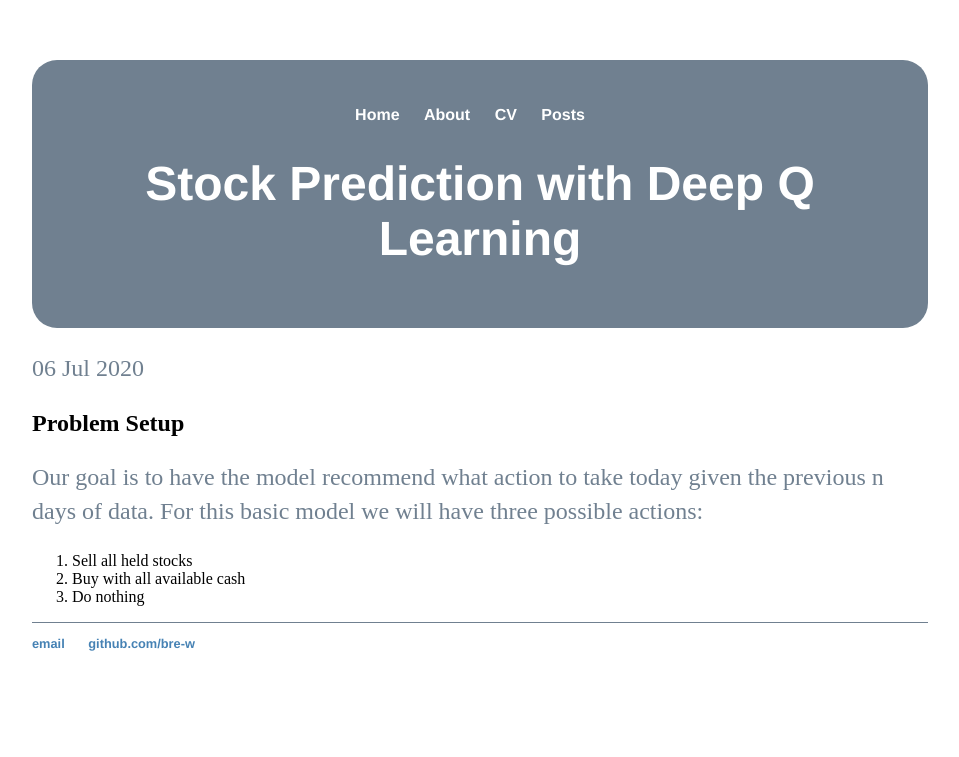
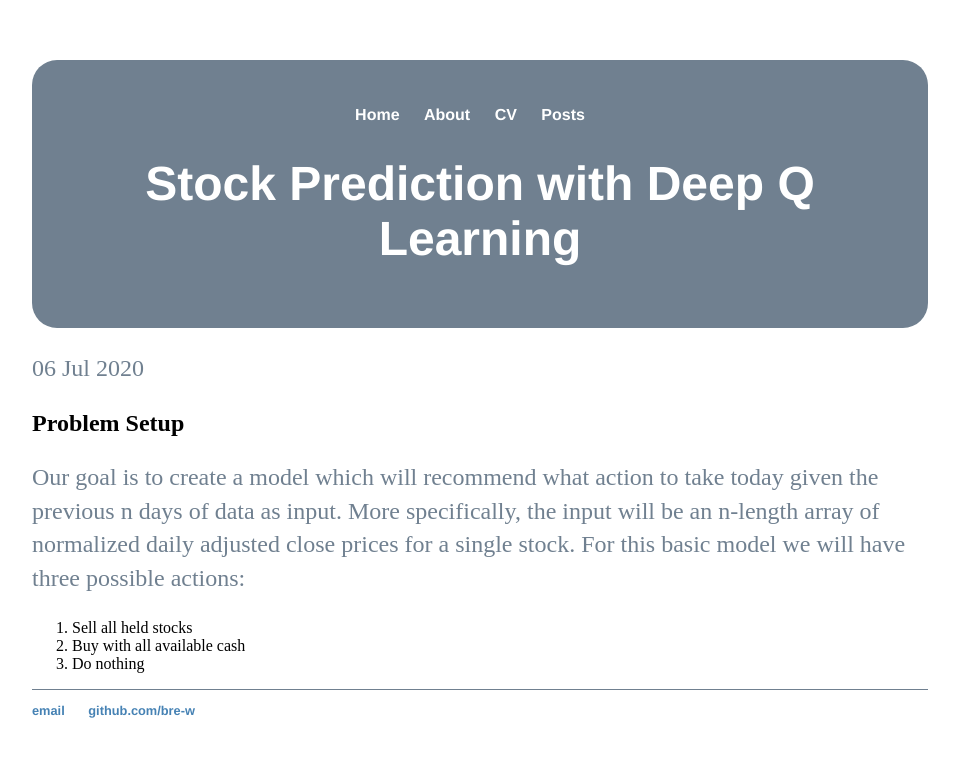
Before and after one commit to bre-w/bre-w.github.io, a Jekyll site: the page built from _posts/2020-07-06-test-post.md, in a window 1280 px wide. Shown: the top 757 px of the page, without its empty margins (160-1119 px from the left). Built offline with Jekyll 4.4.1, drawn with Linux system fonts in a browser that asks for light colours.

Commit message:
Update 2020-07-06-test-post.md

```diff
--- a/_posts/2020-07-06-test-post.md
+++ b/_posts/2020-07-06-test-post.md
@@ -5,7 +5,7 @@ date: 2020-07-06
 ---
 ## Problem Setup
 
-Our goal is to have the model recommend what action to take today given the previous n days of data. For this basic model we will have three possible actions:
+Our goal is to create a model which will recommend what action to take today given the previous n days of data as input. More specifically, the input will be an n-length array of normalized daily adjusted close prices for a single stock. For this basic model we will have three possible actions:
 1. Sell all held stocks
 2. Buy with all available cash
 3. Do nothing
```
